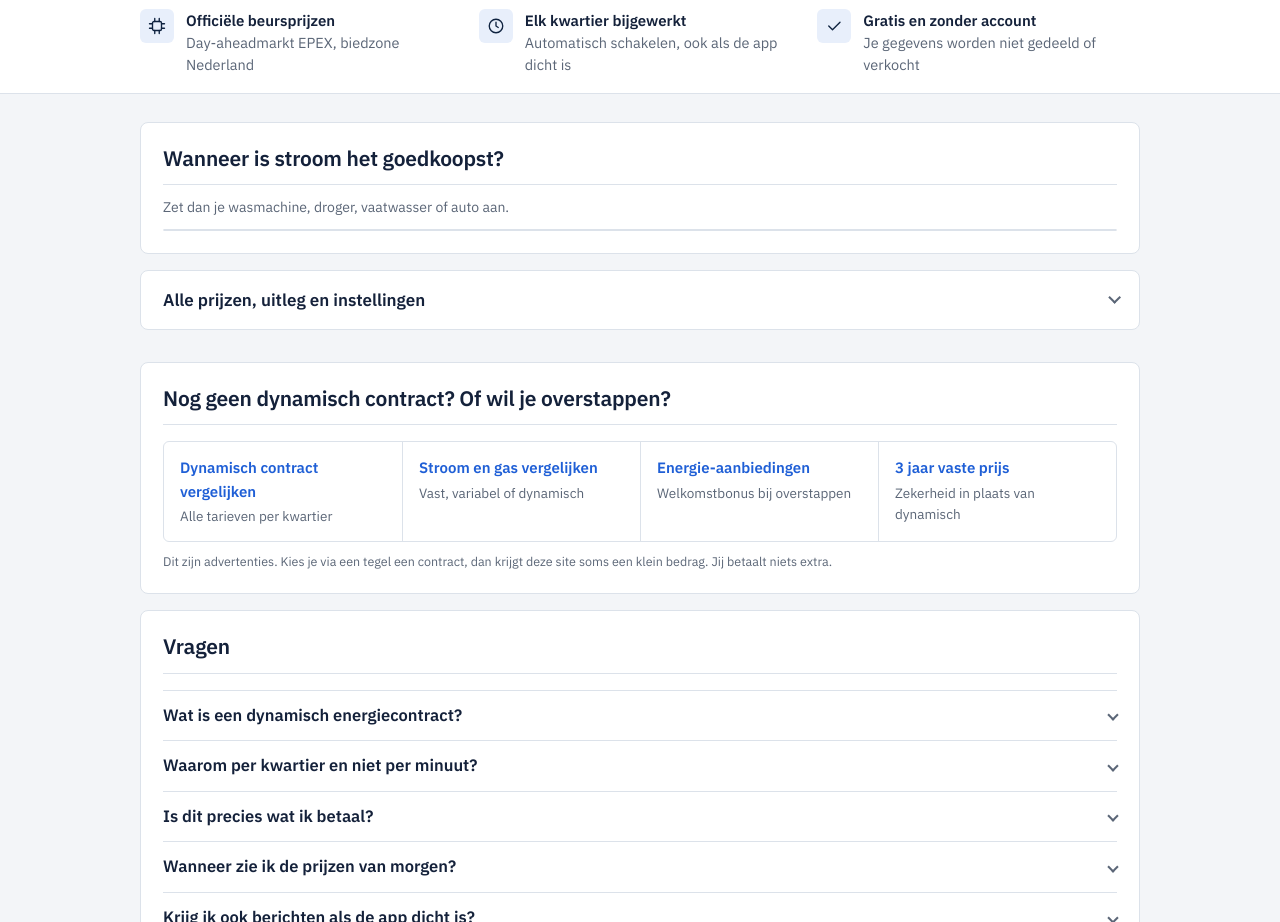
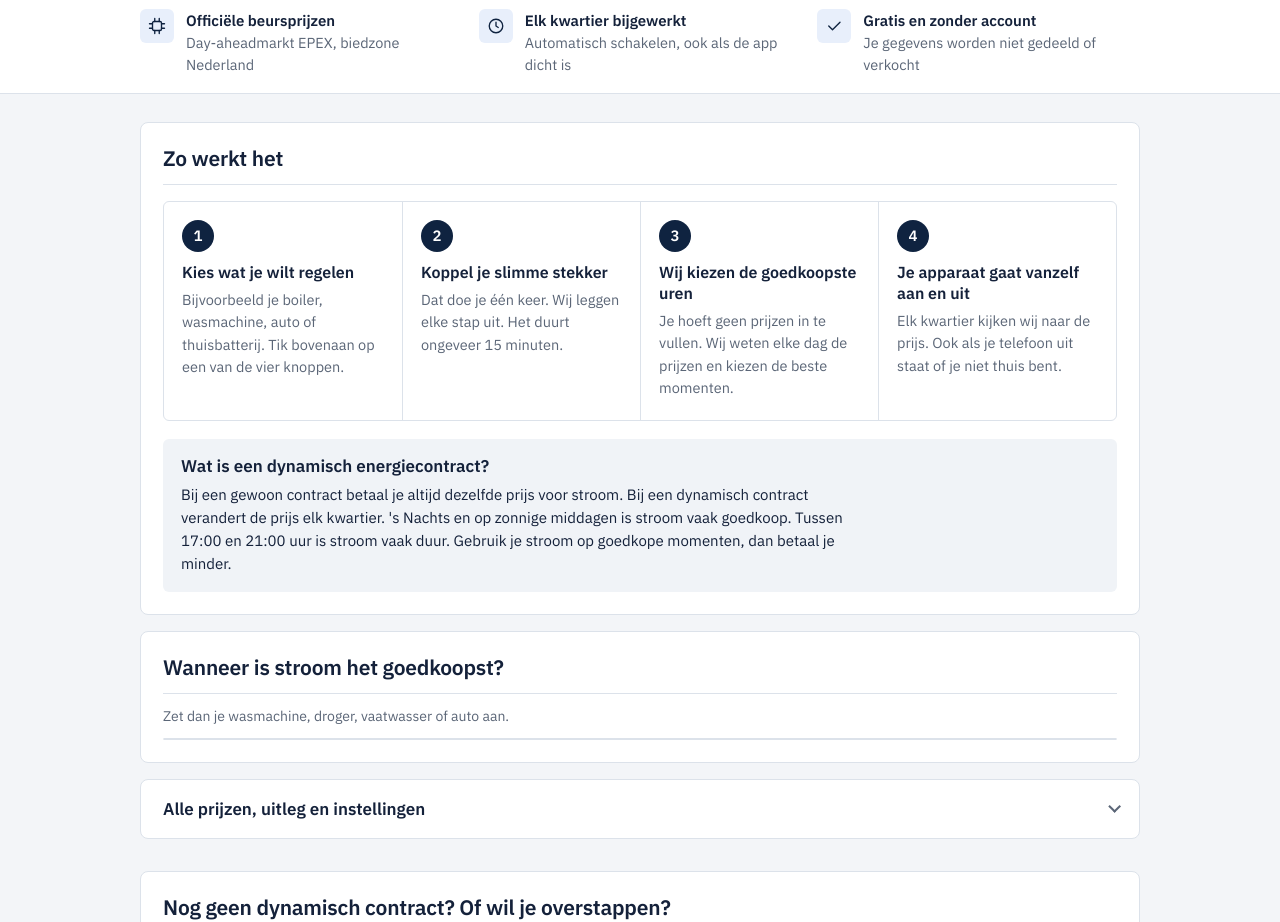
Before and after one commit to djbeltman35-arch/Stroomwekker, a website with bundled scripts: page public/index.html in a window 1280 px wide. Shown: the part 920-1842 px from the top of the page. Built offline with nearby package versions, Linux system fonts and the light colour scheme; files whose address does not match are found by name.

Commit message:
Zo werkt het: uitleg in 4 eenvoudige stappen
Co-Authored-By: Claude Opus 5.5 <noreply@anthropic.com>
Claude-Session: https://claude.ai/code/session_01Lxu2CzAjjddvpuFJvYuDec

```diff
--- a/public/index.html
+++ b/public/index.html
@@ -126,6 +126,16 @@ h3{font:600 17px/1.3 var(--text);margin:0 0 4px}
 .stripas{display:flex;justify-content:space-between;font-size:12px;color:var(--muted);font-variant-numeric:tabular-nums}
 @media (max-width:820px){.hero{padding:24px 0 28px}.hero .wrap{grid-template-columns:1fr;gap:22px}.licht{order:-1}.licht .lp{font-size:52px}}
 
+.uitleg>h2{border-bottom:0;padding-bottom:0;margin-bottom:18px}
+.stappen{list-style:none;counter-reset:st;margin:0;padding:0;display:grid;grid-template-columns:repeat(4,1fr);gap:0;border:1px solid var(--line);border-radius:6px}
+.stappen li{counter-increment:st;padding:18px 18px 20px;border-left:1px solid var(--line);display:grid;gap:6px;align-content:start}
+.stappen li:first-child{border-left:0}
+.stappen li::before{content:counter(st);width:32px;height:32px;border-radius:50%;background:var(--navy);color:#fff;display:grid;place-items:center;font-weight:600;font-size:15px;margin-bottom:4px}
+.stappen b{font-weight:600;font-size:16px;line-height:1.3}
+.stappen span{font-size:14.5px;color:var(--muted)}
+.watis{margin-top:18px;padding:16px 18px;background:var(--soft);border-radius:6px}
+.watis h3{margin:0 0 6px}.watis p{margin:0;font-size:15px;max-width:75ch}
+@media (max-width:820px){.stappen{grid-template-columns:1fr}.stappen li{border-left:0;border-top:1px solid var(--line);grid-template-columns:32px 1fr;column-gap:14px}.stappen li:first-child{border-top:0}.stappen li::before{grid-row:1/3;margin:0}}
 /* Panelen */
 .card{background:var(--surface);border:1px solid var(--line);border-radius:var(--r);padding:22px;margin:0 0 16px}
 .card>h2{padding-bottom:12px;border-bottom:1px solid var(--line);margin-bottom:16px}
@@ -264,6 +274,22 @@ details.meer[open]>summary::after{transform:rotate(-135deg)}
   </ul>
 </section>
 
+
+<section class="wrap" aria-labelledby="zwh">
+  <div class="card uitleg">
+    <h2 id="zwh">Zo werkt het</h2>
+    <ol class="stappen">
+      <li><b>Kies wat je wilt regelen</b><span>Bijvoorbeeld je boiler, wasmachine, auto of thuisbatterij. Tik bovenaan op een van de vier knoppen.</span></li>
+      <li><b>Koppel je slimme stekker</b><span>Dat doe je één keer. Wij leggen elke stap uit. Het duurt ongeveer 15 minuten.</span></li>
+      <li><b>Wij kiezen de goedkoopste uren</b><span>Je hoeft geen prijzen in te vullen. Wij weten elke dag de prijzen en kiezen de beste momenten.</span></li>
+      <li><b>Je apparaat gaat vanzelf aan en uit</b><span>Elk kwartier kijken wij naar de prijs. Ook als je telefoon uit staat of je niet thuis bent.</span></li>
+    </ol>
+    <div class="watis">
+      <h3>Wat is een dynamisch energiecontract?</h3>
+      <p>Bij een gewoon contract betaal je altijd dezelfde prijs voor stroom. Bij een dynamisch contract verandert de prijs elk kwartier. 's Nachts en op zonnige middagen is stroom vaak goedkoop. Tussen 17:00 en 21:00 uur is stroom vaak duur. Gebruik je stroom op goedkope momenten, dan betaal je minder.</p>
+    </div>
+  </div>
+</section>
 
 <section class="wrap">
   <div class="card" id="mijn" hidden>
```
